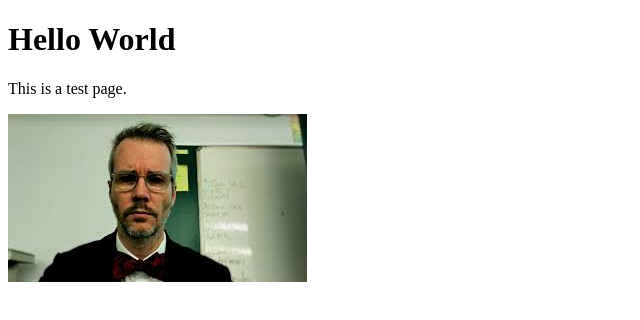
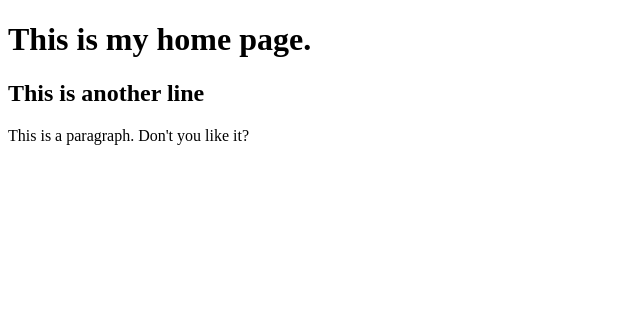
Before and after one commit to davidjmclean/davidjmclean.github.io, a plain HTML site: page index.html in a window 1280 px wide. Shown: the whole page, without its empty margins (0-640 px from the left). Drawn offline with Linux system fonts and the light colour scheme.

Commit message:
Update index.html

```diff
--- a/index.html
+++ b/index.html
@@ -1,17 +1,8 @@
-<!DOCTYPE HTML>
-<HTML>
-  <HEAD>
-    <TITLE>Hello World</TITLE>
-  </HEAD>
-
-  <BODY>
-    <H1>Hello World</H1>
-    <P>This is a test page.</P>
-    <img src="images/mrdave.jpg">
-
-
-
-
-
-  </BODY>
-</HTML>
+<!Doctype HTML>
+<html>
+  <body>
+    <h1>This is my home page.</h1>
+    <h2>This is another line</h2>
+    <p>This is a paragraph. Don't you like it?</p>
+  </body>
+</html>
```
